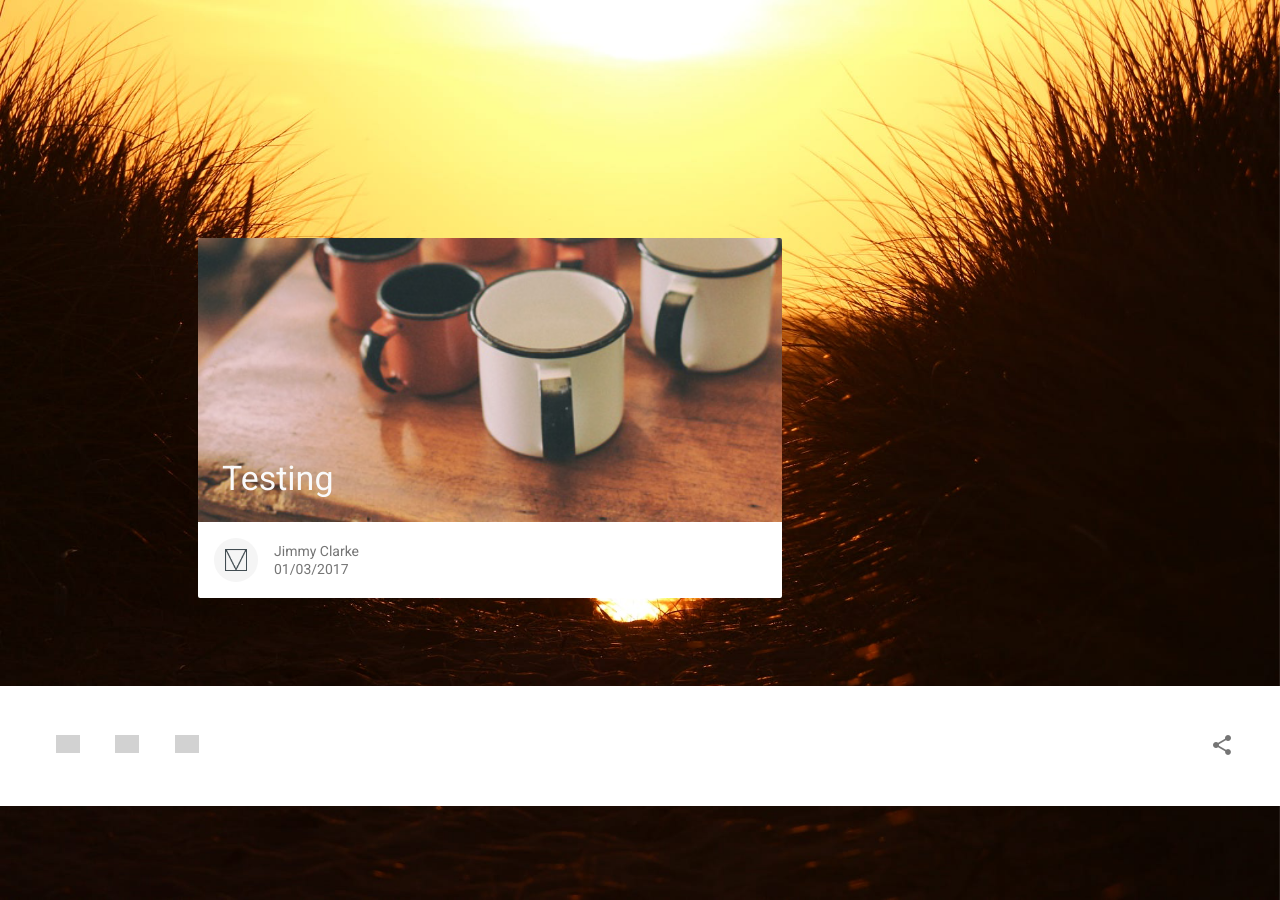
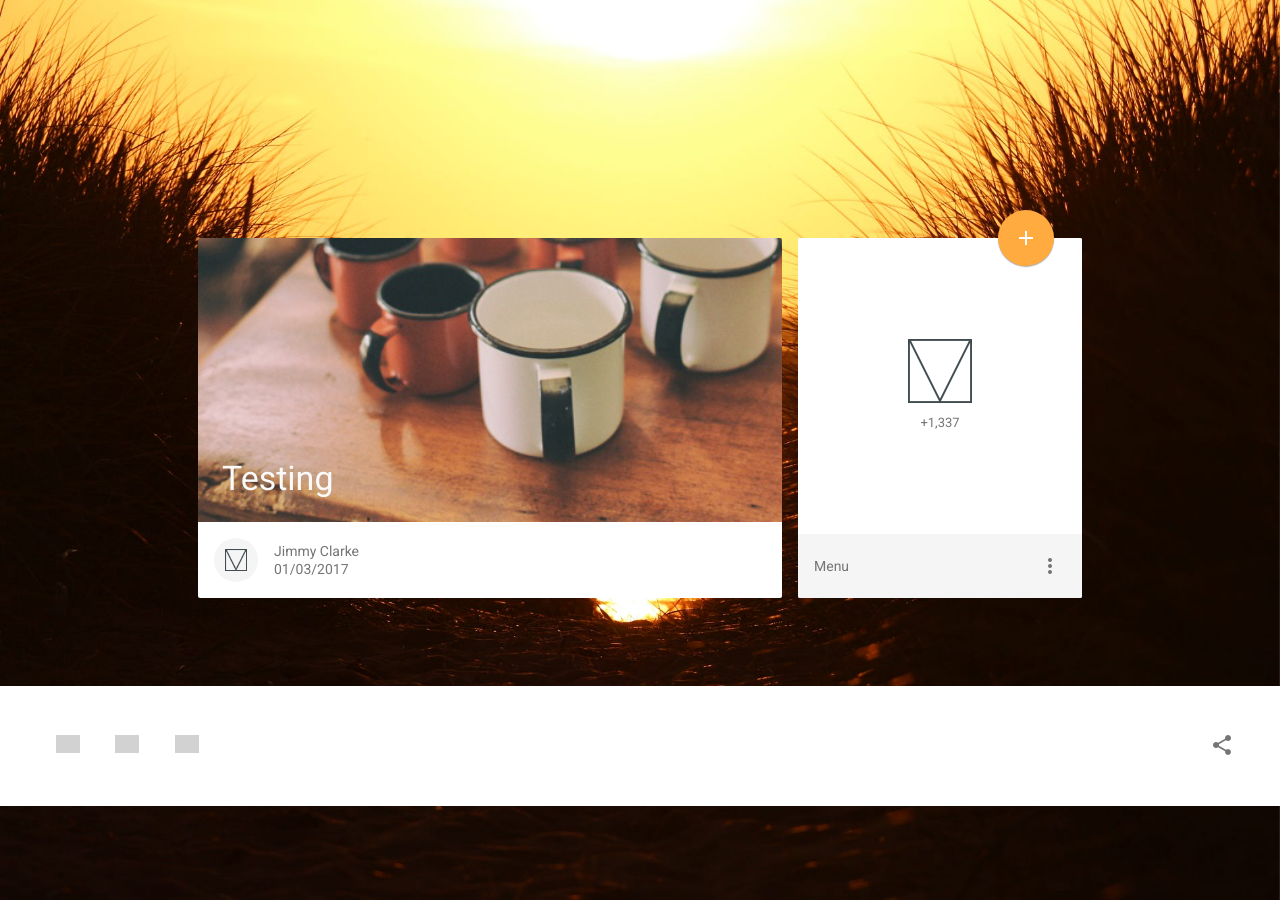
Before and after one commit to jimmyclarke113/jimmyclarke113.github.io, a Jekyll site: the page built from index.html, in a window 1280 px wide. Built offline with Jekyll 4.4.1, drawn with Linux system fonts in a browser that asks for light colours; grey boxes are pictures that could not be loaded.

Commit message:
Update index.html

```diff
--- a/index.html
+++ b/index.html
@@ -14,3 +14,28 @@ title: Jimmy Clarke
 		</div>
 	</div>
 </div>
+<div class="mdl-card something-else mdl-cell mdl-cell--8-col mdl-cell--4-col-desktop">
+    <button class="mdl-button mdl-js-ripple-effect mdl-js-button mdl-button--fab mdl-color--accent" data-upgraded=",MaterialButton,MaterialRipple">
+      <i class="material-icons mdl-color-text--white" role="presentation">add</i>
+      <span class="visuallyhidden">add</span>
+    <span class="mdl-button__ripple-container"><span class="mdl-ripple is-animating" style="width: 160.392px; height: 160.392px; transform: translate(-50%, -50%) translate(29px, 25px);"></span></span></button>
+    <div class="mdl-card__media mdl-color--white mdl-color-text--grey-600">
+      <img src="images/logo.png">
+      +1,337
+    </div>
+    <div class="mdl-card__supporting-text meta meta--fill mdl-color-text--grey-600">
+      <div>
+	<strong>Menu</strong>
+      </div>
+      <div class="mdl-menu__container is-upgraded" style="right: 16px; top: 344px; width: 124px; height: 208px;"><div class="mdl-menu__outline mdl-menu--bottom-right" style="width: 124px; height: 208px;"></div><ul class="mdl-menu mdl-js-menu mdl-menu--bottom-right mdl-js-ripple-effect mdl-js-ripple-effect--ignore-events" for="menubtn" data-upgraded=",MaterialMenu,MaterialRipple" style="clip: rect(0px 124px 0px 124px);">
+	<li class="mdl-menu__item mdl-js-ripple-effect" tabindex="-1" data-upgraded=",MaterialRipple">About<span class="mdl-menu__item-ripple-container"><span class="mdl-ripple"></span></span></li>
+	<li class="mdl-menu__item mdl-js-ripple-effect" tabindex="-1" data-upgraded=",MaterialRipple">Message<span class="mdl-menu__item-ripple-container"><span class="mdl-ripple"></span></span></li>
+	<li class="mdl-menu__item mdl-js-ripple-effect" tabindex="-1" data-upgraded=",MaterialRipple">Favorite<span class="mdl-menu__item-ripple-container"><span class="mdl-ripple"></span></span></li>
+	<li class="mdl-menu__item mdl-js-ripple-effect" tabindex="-1" data-upgraded=",MaterialRipple">Search<span class="mdl-menu__item-ripple-container"><span class="mdl-ripple"></span></span></li>
+      </ul></div>
+      <button id="menubtn" class="mdl-button mdl-js-button mdl-js-ripple-effect mdl-button--icon" data-upgraded=",MaterialButton,MaterialRipple">
+	<i class="material-icons" role="presentation">more_vert</i>
+	<span class="visuallyhidden">show menu</span>
+      <span class="mdl-button__ripple-container"><span class="mdl-ripple is-animating" style="width: 92.5097px; height: 92.5097px; transform: translate(-50%, -50%) translate(13px, 25px);"></span></span></button>
+    </div>
+  </div>
```
